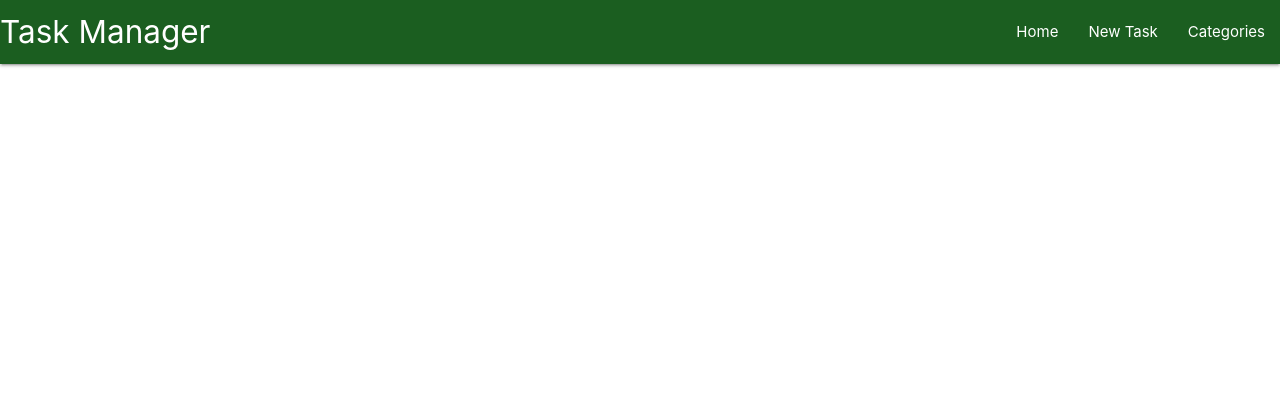
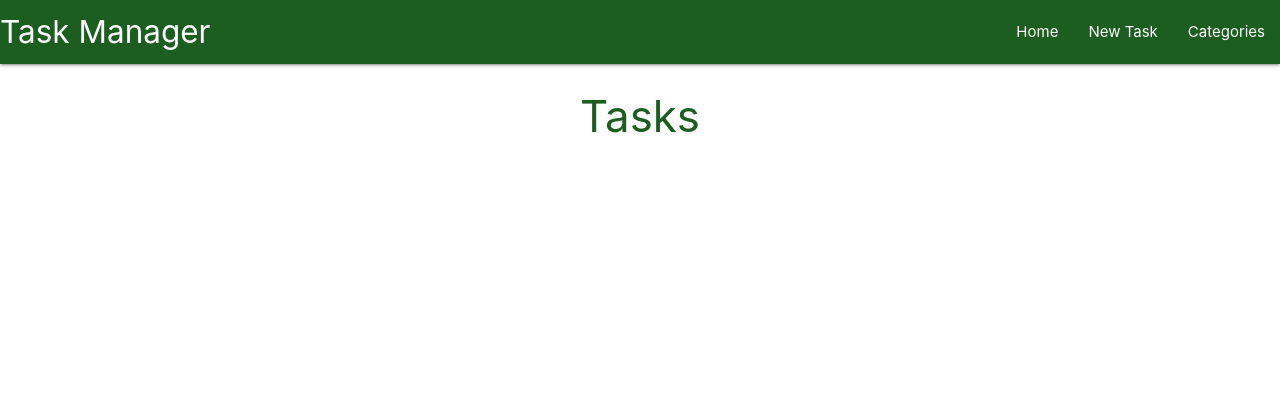
Before and after one commit to andrewcannan/flask-sqlalchemy-task-manager, a Flask app: page / in a window 1280 px wide. Shown: the top 420 px of the page. Run offline with Flask 3, Linux system fonts and the light colour scheme.

Commit message:
extend base template for task page

```diff
--- a/taskmanager/routes.py
+++ b/taskmanager/routes.py
@@ -5,4 +5,4 @@ from taskmanager.models import Category, Task
 
 @app.route("/")
 def home():
-    return render_template("base.html")
+    return render_template("tasks.html")
--- a/taskmanager/templates/base.html
+++ b/taskmanager/templates/base.html
@@ -31,7 +31,7 @@
 
         <!-- Mobile Side Navbar -->
         <ul class="sidenav" id="mobile-demo">
-            <li><a href="sass.html">Sass</a></li>
+            <li><a href="{{ url_for('home') }}">Home</a></li>
             <li><a href="">New Task</a></li>
             <li><a href="">Categories</a></li>
         </ul>
@@ -46,8 +46,8 @@
         <div class="footer-copyright">
             <div class="container white-text text-lighten-4 right">
                 For educational purposes only
-                <a class="white-text text-lighten-4 right" href="https://github.com/andrewcannan">GitHub Profile <i
-                        class="fa-brands fa-github"></i></a>
+                <a class="white-text text-lighten-4 right" href="https://github.com/andrewcannan" target="_blank">GitHub
+                    Profile <i class="fa-brands fa-github"></i></a>
             </div>
         </div>
     </footer>
--- /dev/null
+++ b/taskmanager/templates/tasks.html
@@ -0,0 +1,6 @@
+{% extends "base.html" %}
+{%  block content %}
+
+<h3 class="green-text text-darken-4 center-align">Tasks</h3>
+
+{% endblock %}
```
